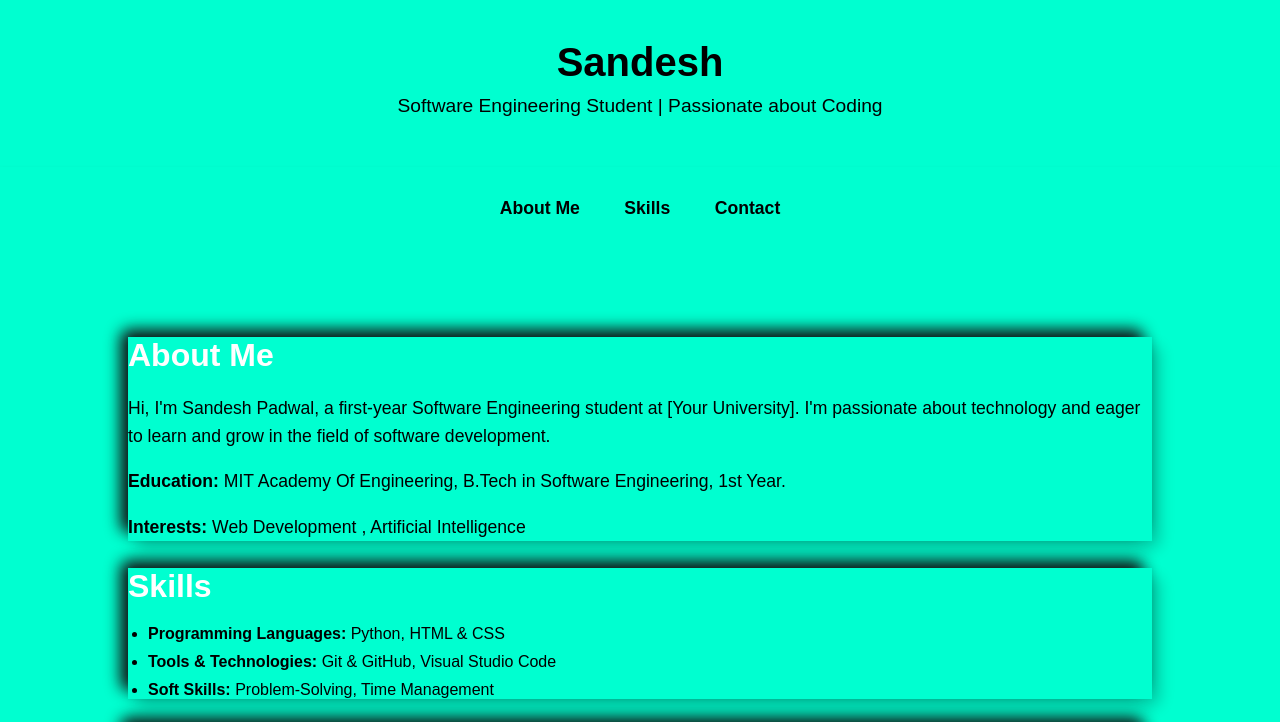
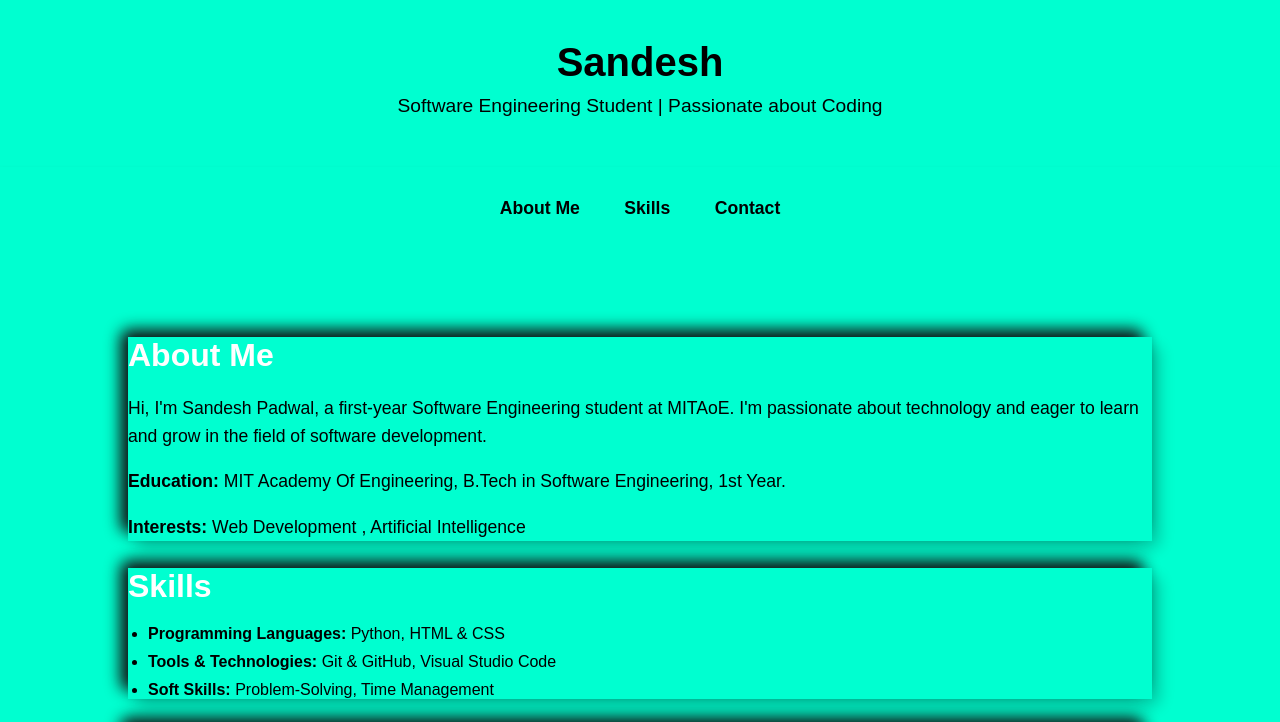
Before and after one commit to Pankaj-Shinde-07/padval, a plain HTML site: page index.html in a window 1280 px wide. Shown: the top 722 px of the page. Drawn offline with Linux system fonts and the light colour scheme; a script that the page names is missing.

Commit message:
Update index.html

```diff
--- a/index.html
+++ b/index.html
@@ -25,7 +25,7 @@
   <main>
     <section id="about" class="container">
       <h2>About Me</h2>
-      <p>Hi, I'm Sandesh Padwal, a first-year Software Engineering student at [Your University]. I'm passionate about technology and eager to learn and grow in the field of software development.</p>
+      <p>Hi, I'm Sandesh Padwal, a first-year Software Engineering student at MITAoE. I'm passionate about technology and eager to learn and grow in the field of software development.</p>
       <p><strong>Education:</strong> MIT Academy Of Engineering, B.Tech in Software Engineering, 1st Year.</p>
       <p><strong>Interests:</strong> Web Development , Artificial Intelligence</p>
     </section>
```
